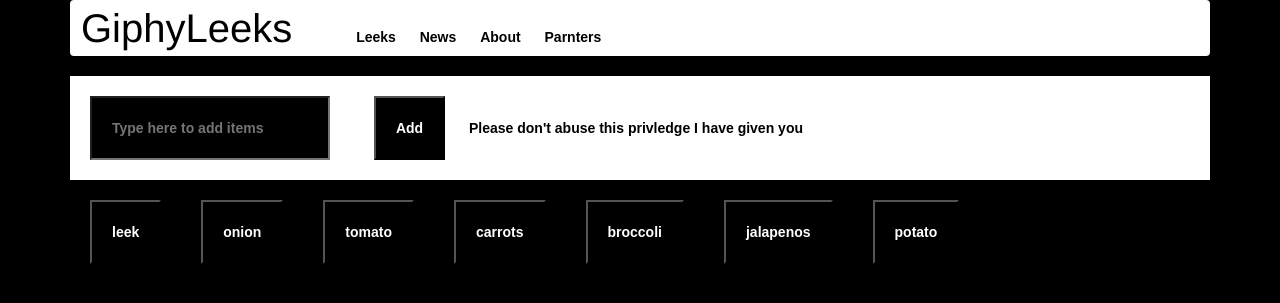
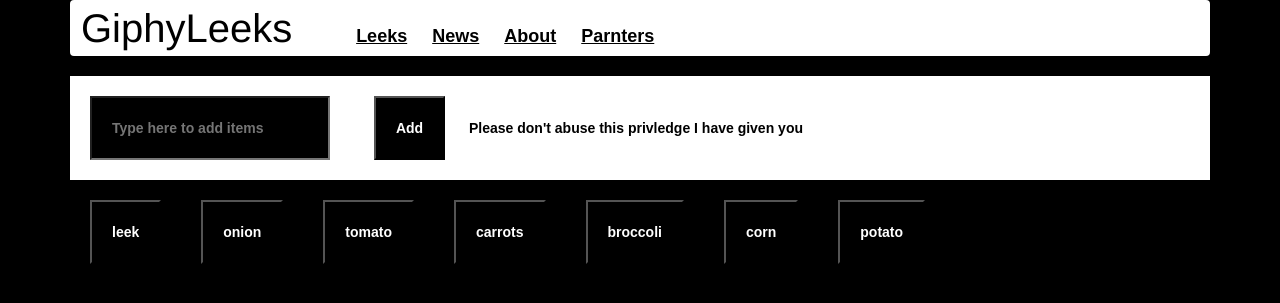
Before and after one commit to Husspm/GiphyLeaks, a PHP site: page / in a window 1280 px wide. Shown: the top 303 px of the page. Run offline with PHP 8.4, Linux system fonts and the light colour scheme; some libraries are stand-ins or nearby versions.

Commit message:
small changes

```diff
--- a/assets/logic.js
+++ b/assets/logic.js
@@ -1,11 +1,10 @@
 $(document).ready(function() {
     //creating an array to contain all possible options
     //will eventually add the ability for users to add to this array via text input
-    var topics = ["leek", "onion", "tomato", "carrots", "broccoli", "jalapenos", "potato"];
+    var topics = ["leek", "onion", "tomato", "carrots", "broccoli", "corn", "potato"];
     //using a for loop to generate buttons accoring to the number of items in topics
     function makeButtons() {
         $(".buttonDiv").empty();
-        $("#add-item").html("");
         for (index = 0; index < topics.length; index++) {
             var buttonCreate = $("<button>").addClass("options");
             buttonCreate.attr("data-name", topics[index]);
@@ -28,6 +27,7 @@ $(document).ready(function() {
             })
             .done(function(response) {
                 results = response.data;
+                console.log(results);
                 for (i = 0; i < results.length; i++) {
                     var wrap = $("<div>").addClass("wrapper");
                     var imageView = $("<img>").attr("data-index", i);
@@ -55,6 +55,7 @@ $(document).ready(function() {
     $("#sub-button").on("click", function(event) {
         event.preventDefault();
         var itemToAdd = $("#add-item").val().trim().toLowerCase();
+        $("#add-item").val("");
         if (itemToAdd.length > 0 && topics.indexOf(itemToAdd) === -1) {
             topics.push(itemToAdd);
             makeButtons();
--- a/assets/style.css
+++ b/assets/style.css
@@ -19,9 +19,11 @@ h1,
 ul,
 li {
     display: inline;
+    font-size: 18px;
 }
 
 li {
+    text-decoration: underline;
     margin-left: 20px;
 }
 
```
